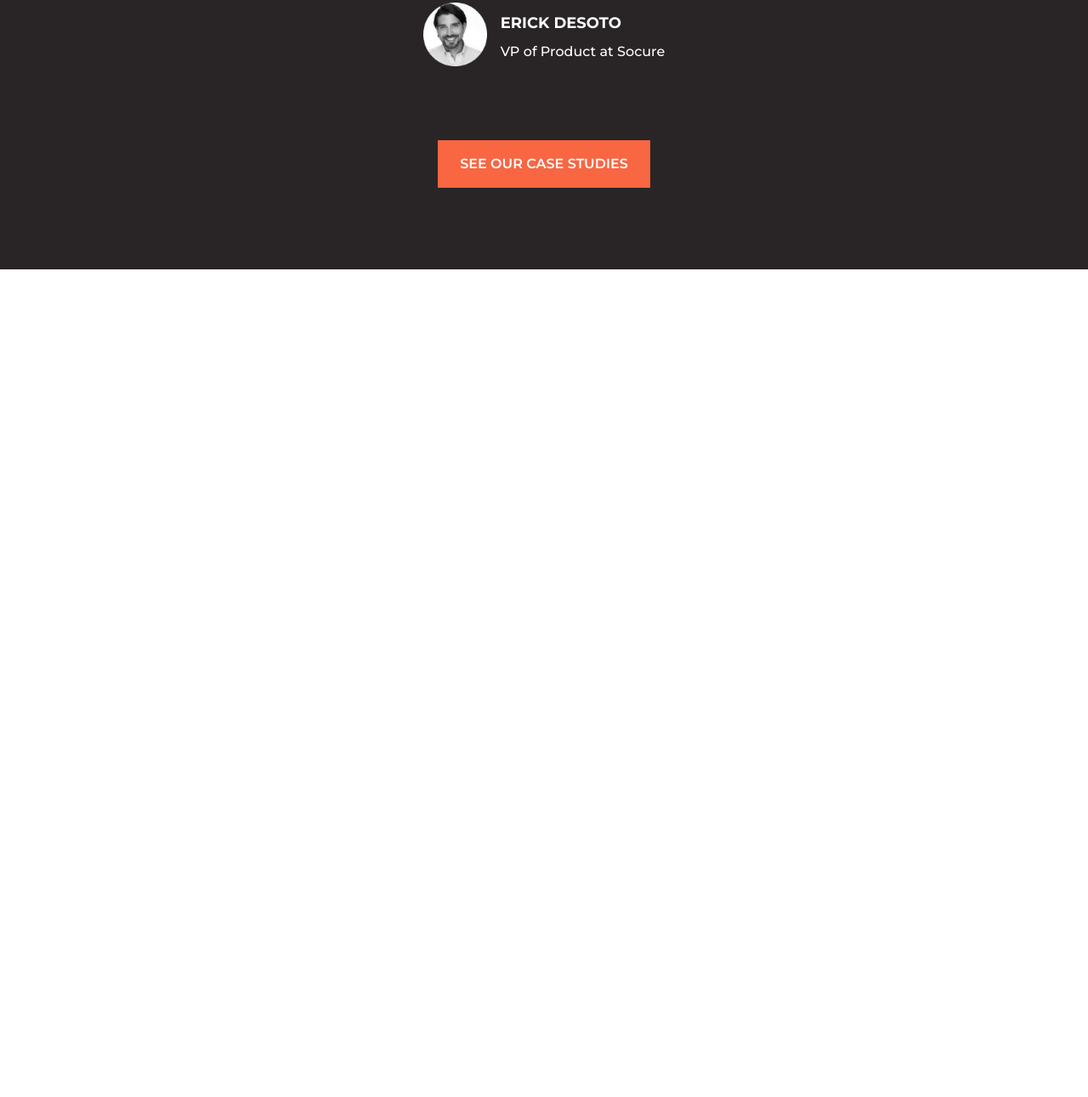
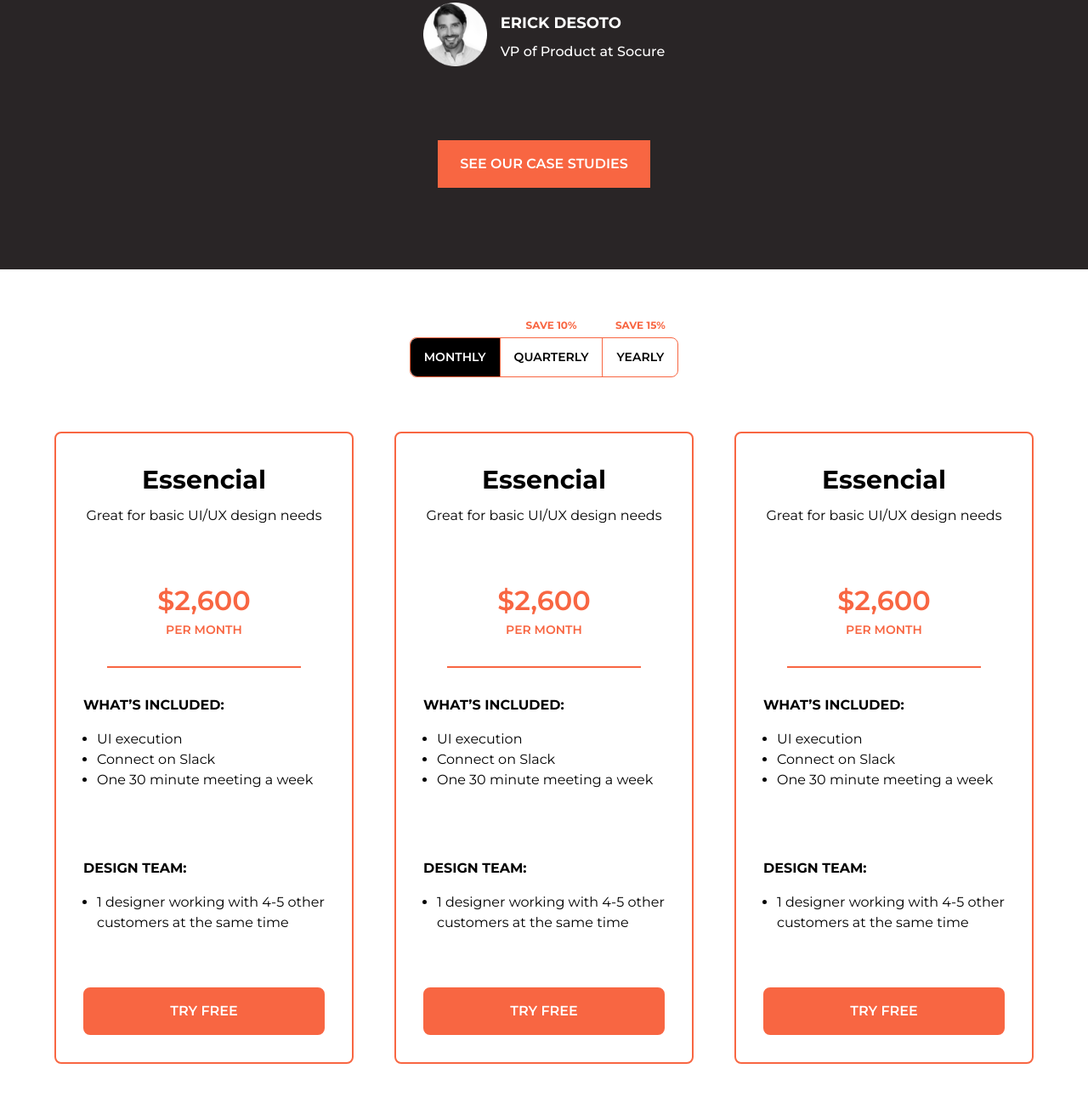
Before and after one commit to ronaldgonzalesm/the-design-project, a website: page index.html in a window 1280 px wide. Shown: the part 5088-6379 px from the top of the page at 85% size. Before the commit the page ends 5405 px from the top, so only its background shows below. Drawn offline with Linux system fonts and the light colour scheme.

Commit message:
Maquetando seccion tabs

```diff
--- a/index.html
+++ b/index.html
@@ -220,7 +220,7 @@
                             <a href="#" class="button button--secondary box__button">Read case study</a>
                         </div>
                     </article>
-                    <div class="slider">
+                    <div class="slider" data-aos="fade-up" data-aos-delay="200">
                         <div class="slider__arrow slider__arrow--left arrow-disable">
                             <img src="/build/img/arrow-left.svg" alt="Icon arrow left" width="30" height="30">
                         </div>
@@ -272,10 +272,114 @@
                             <img src="/build/img/arrow-right.svg" alt="Icon arrow right" width="30" height="30">
                         </div>
                     </div>
-                    <div class="text-center">
+                    <div class="text-center" data-aos="fade-up" data-aos-delay="200">
                         <a href="#" class="button">See our case studies</a>
                     </div>
                 </div>
+            </div>
+        </section>
+        <section class="pricing container">
+            <div class="discounts text-center">
+                <ul class="discounts__options">
+                    <li class="discounts__option discounts__option--active">Monthly</li>
+                    <li class="discounts__option"><span class="discounts__percentage" data-percentage="10">Save 10%</span> Quarterly</li>
+                    <li class="discounts__option"><span class="discounts__percentage" data-percentage="15">Save 15%</span> Yearly</li>
+                </ul>
+            </div>
+            <div class="tabs">
+                <article class="tab">
+                    <div class="tab__content">
+                        <header class="tab__header">
+                            <h3 class="tab__title">Essencial</h3>
+                            <p class="tab__description">Great for basic UI/UX design needs</p>
+                        </header>
+                        <div class="tab__pay">
+                            <span class="tab__price">$2,600</span>
+                            <span class="tab__periodically">Per month</span>
+                        </div>
+                        <div class="tab__info">
+                            <div class="tab__included">
+                                <h4 class="tab__title-list">What’s included:</h4>
+                                <ul class="tab__list">
+                                    <li>UI execution</li>
+                                    <li>Connect on Slack</li>
+                                    <li>One 30 minute meeting a week</li>
+                                </ul>
+                            </div>
+                            <div class="tab__design">
+                                <h4 class="tab__title-list">Design team:</h4>
+                                <ul class="tab__list">
+                                    <li>1 designer working with 4-5 other customers at the same time</li>
+                                </ul>
+                            </div>
+                        </div>
+                        <footer class="tab__footer">
+                            <a href="#" class="button tab__btn">Try free</a>
+                        </footer>
+                    </div>
+                </article>
+                <article class="tab tab--featured">
+                    <div class="tab__content">
+                        <header class="tab__header">
+                            <h3 class="tab__title">Essencial</h3>
+                            <p class="tab__description">Great for basic UI/UX design needs</p>
+                        </header>
+                        <div class="tab__pay">
+                            <span class="tab__price">$2,600</span>
+                            <span class="tab__periodically">Per month</span>
+                        </div>
+                        <div class="tab__info">
+                            <div class="tab__included">
+                                <h4 class="tab__title-list">What’s included:</h4>
+                                <ul class="tab__list">
+                                    <li>UI execution</li>
+                                    <li>Connect on Slack</li>
+                                    <li>One 30 minute meeting a week</li>
+                                </ul>
+                            </div>
+                            <div class="tab__design">
+                                <h4 class="tab__title-list">Design team:</h4>
+                                <ul class="tab__list">
+                                    <li>1 designer working with 4-5 other customers at the same time</li>
+                                </ul>
+                            </div>
+                        </div>
+                        <footer class="tab__footer">
+                            <a href="#" class="button tab__btn">Try free</a>
+                        </footer>
+                    </div>
+                </article>
+                <article class="tab">
+                    <div class="tab__content">
+                        <header class="tab__header">
+                            <h3 class="tab__title">Essencial</h3>
+                            <p class="tab__description">Great for basic UI/UX design needs</p>
+                        </header>
+                        <div class="tab__pay">
+                            <span class="tab__price">$2,600</span>
+                            <span class="tab__periodically">Per month</span>
+                        </div>
+                        <div class="tab__info">
+                            <div class="tab__included">
+                                <h4 class="tab__title-list">What’s included:</h4>
+                                <ul class="tab__list">
+                                    <li>UI execution</li>
+                                    <li>Connect on Slack</li>
+                                    <li>One 30 minute meeting a week</li>
+                                </ul>
+                            </div>
+                            <div class="tab__design">
+                                <h4 class="tab__title-list">Design team:</h4>
+                                <ul class="tab__list">
+                                    <li>1 designer working with 4-5 other customers at the same time</li>
+                                </ul>
+                            </div>
+                        </div>
+                        <footer class="tab__footer">
+                            <a href="#" class="button tab__btn">Try free</a>
+                        </footer>
+                    </div>
+                </article>
             </div>
         </section>
     </div>
--- a/src/scss/app.scss
+++ b/src/scss/app.scss
@@ -4,3 +4,4 @@
 @use 'benefits';
 @use 'register';
 @use 'accessible';
+@use 'pricing';
--- a/src/scss/base/_variables.scss
+++ b/src/scss/base/_variables.scss
@@ -13,3 +13,4 @@ $font: 'Montserrat', sans-serif;
 $phone: 480px;
 $tablet: 768px;
 $desktop: 1024px;
+$phoneMin: 340px;
--- /dev/null
+++ b/src/scss/pricing/_discounts.scss
@@ -0,0 +1,63 @@
+@use 'base/variables' as v;
+@use 'base/mixins' as m;
+
+.discounts {
+
+    margin-bottom: 4rem;
+
+    &__options {
+        @include m.flexible(inline-flex, row, nowrap, space-between, center );
+        border: 1px solid v.$colorPrimary;
+        border-radius: .5rem;
+        list-style: none;
+        padding: 0;
+        margin: 0;
+    }
+
+    &__option {
+        position: relative;
+        font-weight: 600;
+        text-transform: uppercase;
+        font-size: .875rem;
+        padding: .75rem 1rem;
+        cursor: pointer;
+
+        &:nth-child(1){
+            border-top-left-radius: .5rem;
+            border-bottom-left-radius: .5rem;
+        }
+
+        &:nth-child(2){
+            border-width: 0 1px;
+            border-style: solid;
+            border-color: v.$colorPrimary;
+        }
+
+        &:nth-child(3){
+            border-top-right-radius: .5rem;
+            border-bottom-right-radius: .5rem;
+        }
+
+        &--active{
+            background-color: v.$black;
+            color: v.$white;
+        }
+
+        @include m.phoneMin {
+            font-size: .75rem;
+        }
+
+    }
+
+    &__percentage {
+        position: absolute;
+        left: 0;
+        right: 0;
+        color: v.$colorPrimary;
+        font-size: .75rem;
+        font-weight: 700;
+        text-transform: uppercase;
+        top: -24px;
+    }
+
+}
--- /dev/null
+++ b/src/scss/pricing/_index.scss
@@ -0,0 +1,3 @@
+@forward 'pricing';
+@forward 'discounts';
+@forward 'tabs';
--- /dev/null
+++ b/src/scss/pricing/_pricing.scss
@@ -0,0 +1,6 @@
+@use 'base/variables' as v;
+@use 'base/mixins' as m;
+
+.pricing{
+    padding: 5rem 0;
+}
--- /dev/null
+++ b/src/scss/pricing/_tabs.scss
@@ -0,0 +1,93 @@
+@use 'base/variables' as v;
+@use 'base/mixins' as m;
+
+
+.tabs {
+    @include m.grid(1, 3rem);
+    @include m.desktop {
+        grid-template-columns: repeat(3, 1fr);
+    }
+}
+
+.tab{
+
+    border: 2px solid v.$colorPrimary;
+    border-radius: .5rem;
+    padding: 2rem;
+
+    &__header {
+        text-align: center;
+        margin-bottom: 3rem;
+        @include m.tablet {
+            margin-bottom: 4rem;
+        }
+    }
+
+    &__title {
+
+    }
+
+    &__description {
+        margin-top: .5rem;
+        margin-bottom: 0;
+    }
+
+    &__pay {
+        max-width: 80%;
+        text-align: center;
+        padding-bottom: 2rem;
+        border-bottom: 2px solid v.$colorPrimary;
+        margin: 0 auto;
+    }
+
+    &__periodically,
+    &__price {
+        display: block;
+        font-size: 2rem;
+        font-weight: 600;
+        color: v.$colorPrimary;
+    }
+
+    &__periodically {
+        text-transform: uppercase;
+        font-size: .875rem;
+    }
+
+    &__info {
+        padding-top: 2rem;
+    }
+
+    &__title-list{
+        font-size: 1rem;
+        text-transform: uppercase;
+    }
+
+    &__list {
+        padding-left: 1rem;
+    }
+
+    &__included {
+
+    }
+
+    &__design {
+        margin-top: 4rem;
+        @include m.tablet {
+            margin-top: 5rem;
+        }
+    }
+
+    &__footer {
+        margin-top: 3rem;
+        @include m.tablet {
+            margin-top: 4rem;
+        }
+    }
+
+    &__btn {
+        display: block;
+        text-align: center;
+        border-radius: .5rem;
+    }
+
+}
```
Also changed, not shown: build/css/app.css, build/js/script.js, 1 other file.
